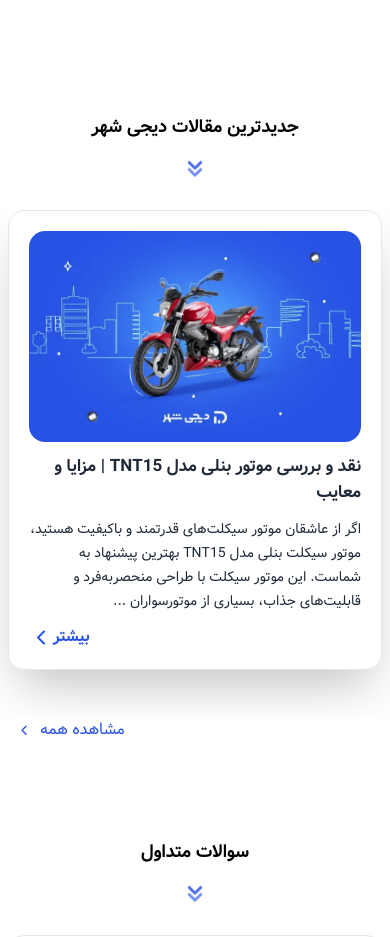
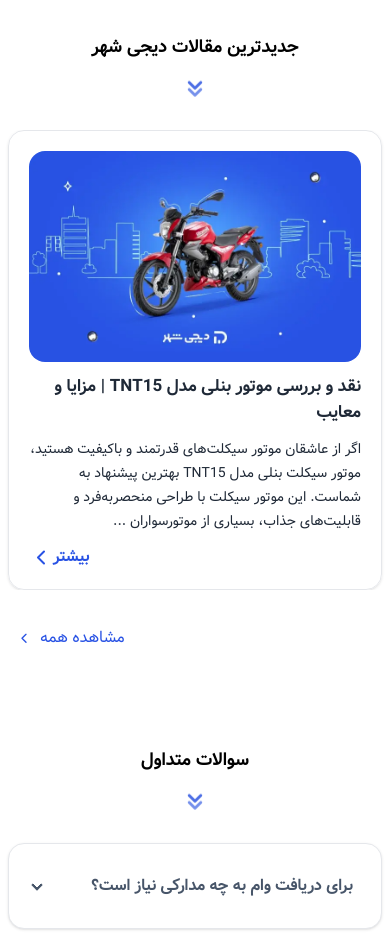
Before and after one commit to AmirrezaAPTech/DGShahr, a Next.js app in the folder dgshahr-frontend/: page / in a window 390 px wide. Shown: the part 5680-6617 px from the top of the page. Built offline with nearby package versions, Linux system fonts and the light colour scheme.

Commit message:
Fix: Article Section's Responsive Bug

```diff
--- a/dgshahr-frontend/components/main/articles/ArticleCard.tsx
+++ b/dgshahr-frontend/components/main/articles/ArticleCard.tsx
@@ -10,7 +10,7 @@
 
 const ArticleCard: React.FC<ArticleCardProps> = ({article}) => {
   return (
-    <div className='max-xl:flex-shrink-0 h-[460px] xl:w-96 max-xl:w-full max-xl:max-w-96  transition-all duration-200 cursor-pointer rounded-2xl shadow-3xl flex flex-col shadow-2xl gap-y-3 p-5 relative border'>
+    <div className='max-xl:flex-shrink-0 h-[460px] xl:w-96 max-xl:w-full max-xl:max-w-96  transition-all duration-200 cursor-pointer rounded-2xl max-xl:shadow-3xl flex flex-col shadow gap-y-3 p-5 relative border'>
     <Image src={article.img} alt={article.title} className=' rounded-2xl'/>
     <p className='font-[vazirBold] text-[17px]'>{article.title}</p>
     <p className='text-sm leading-6'>{article.description}</p>
--- a/dgshahr-frontend/components/main/articles/ArticlesContainer.tsx
+++ b/dgshahr-frontend/components/main/articles/ArticlesContainer.tsx
@@ -7,8 +7,8 @@
 
 const ArticlesContainer = () => {
   return (
-    <div className='w-full sm:space-y-9'>
-    <div className='w-full flex justify-between items-center xl:flex-row-reverse gap-x-12 max-xl:overflow-x-auto no-scrollbar max-xl:pb-12 max-sm:px-2'>
+    <div className='w-full space-y-9'>
+    <div className='w-full flex justify-between items-center xl:flex-row-reverse gap-x-12 max-xl:overflow-x-auto no-scrollbar xl:pb-12 max-sm:px-2'>
         {ArticlesList.map((article : ArticlesListProps) => (
             <ArticleCard key={article.title} article={article} />
         ))
--- a/dgshahr-frontend/components/main/comments/CommentsContainer.tsx
+++ b/dgshahr-frontend/components/main/comments/CommentsContainer.tsx
@@ -9,7 +9,7 @@
 const CommentsContainer = () => {
     const [commentsVisible, setCommentsVisible] = useState<boolean>(false)
   return (
-    <div className='flex flex-col items-center mb-20 w-full'>
+    <div className='flex flex-col items-center w-full'>
     <div className={`xl:grid xl:grid-cols-3 xl:w-[1156px] w-full flex max-xl:overflow-x-auto no-scrollbar max-sm:pb-16 xl:gap-y-12 xl:gap-x-4 gap-12 ${commentsVisible ? "" : "xl:h-96 xl:overflow-hidden xl:bg-white xl:opacity-60"}`}>
         {CommentsList.map((comment: CommentsListProps) => (
             <CommentCard key={comment.name} comment={comment} />
```
